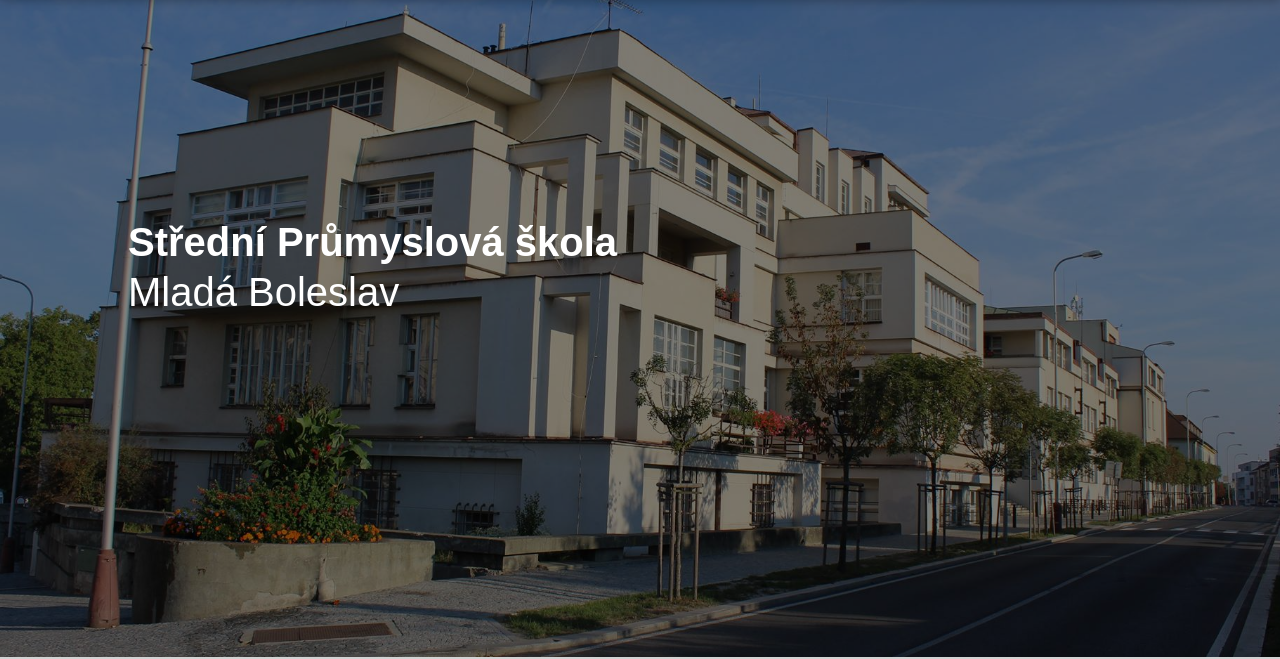
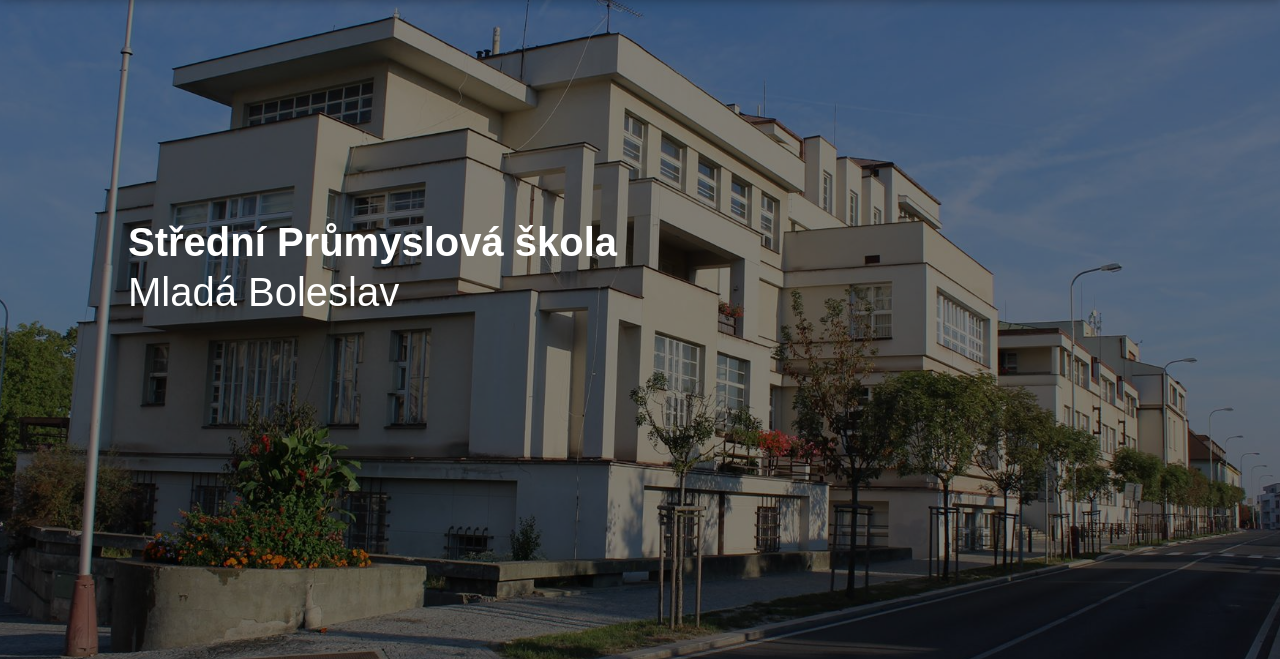
Before and after one commit to StevenHolse/spsmb, a plain HTML site: page index.html in a window 1280 px wide. Shown: the part 63-722 px from the top of the page. Drawn offline with Linux system fonts and the light colour scheme.

Commit message:
Update spsmb.lukas.jirikovsky.css

```diff
--- a/spsmb.lukas.jirikovsky.css
+++ b/spsmb.lukas.jirikovsky.css
@@ -41,7 +41,7 @@ body{
     background:url("Foto_skoly/skola.jpg") center;
     background-size: cover;
     width:100%;
-    height:720px;
+    height:750px;
 }
 .platnotext{
     margin:0;
```
